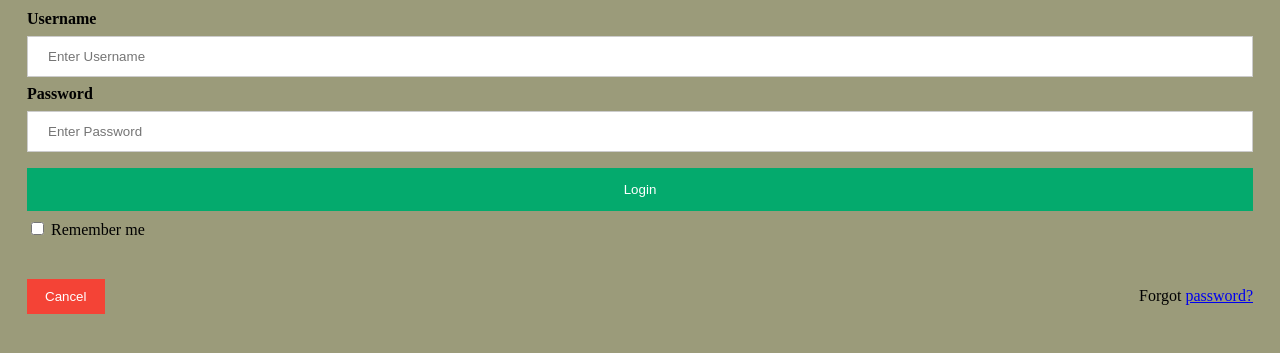
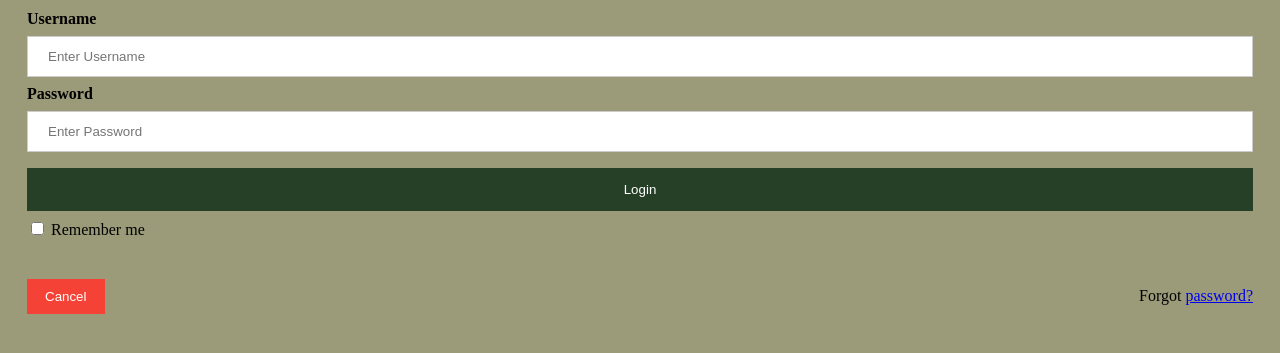
Before and after one commit to imajdoch/SSEFinalProject, a plain HTML site: page index.html in a window 1280 px wide. Shown: the part 307-660 px from the top of the page. Drawn offline with Linux system fonts and the light colour scheme.

Commit message:
Changed Login button color.

```diff
--- a/style.css
+++ b/style.css
@@ -15,7 +15,7 @@ input[type=text], input[type=password] {
 
 /* Set a style for all buttons */
 button {
-  background-color: #04AA6D;
+  background-color: #264027;
   color: white;
   padding: 14px 20px;
   margin: 8px 0;
```
